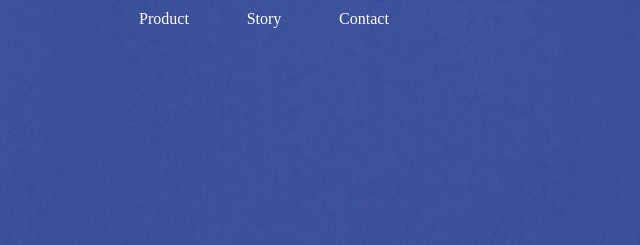
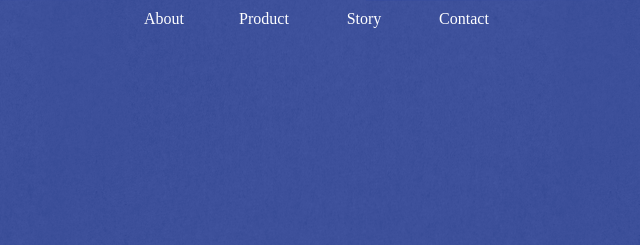
Before and after one commit to LikePencil/LikePencil.github.io, a plain HTML site: page index.html in a window 1280 px wide. Shown: the top 245 px of the page, 118-758 px from the left. Drawn offline with Linux system fonts and the light colour scheme.

Commit message:
Add about

```diff
--- a/index.html
+++ b/index.html
@@ -13,6 +13,7 @@
         <header>
             <nav class="navigation">
                 <ul>
+                    <li><a herf="#">About</a></li>
                     <li><a herf="#">Product</a></li>
                     <li><a herf="#">Story</a></li>
                     <li><a herf="#">Contact</a></li>
```
